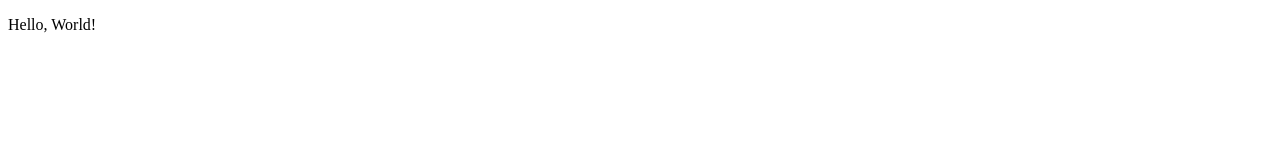
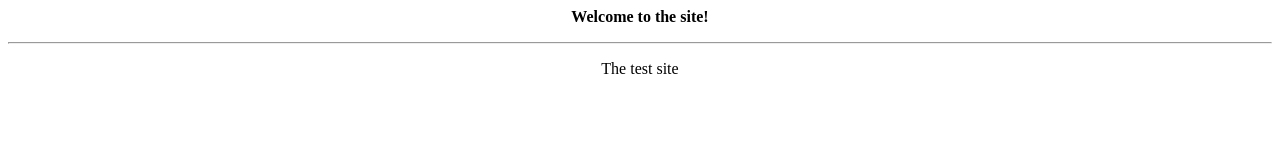
Before and after one commit to HYIXED/HYIXED.github.io, a plain HTML site: page index.html in a window 1280 px wide. Drawn offline with Linux system fonts and the light colour scheme.

Commit message:
Update index.html

```diff
--- a/index.html
+++ b/index.html
@@ -1,12 +1,4 @@
-<!DOCTYPE html>
-<html lang="en">
-<head>
-	<meta charset="UTF-8">
-	<meta http-equiv="X-UA-Compatible" content="IE=edge">
-	<meta name="viewport" content="width=device-width, initial-scale=1.0">
-	<title>Portfolio</title>
-</head>
-<body>
-  <p>Hello, World!</p>
-</body>
-</html>
+<p style="text-align: center;"><strong>Welcome to the site!</strong></p>
+<hr />
+<p style="text-align: center;">The test site</p>
+<p style="text-align: center;">&nbsp;</p>
```
